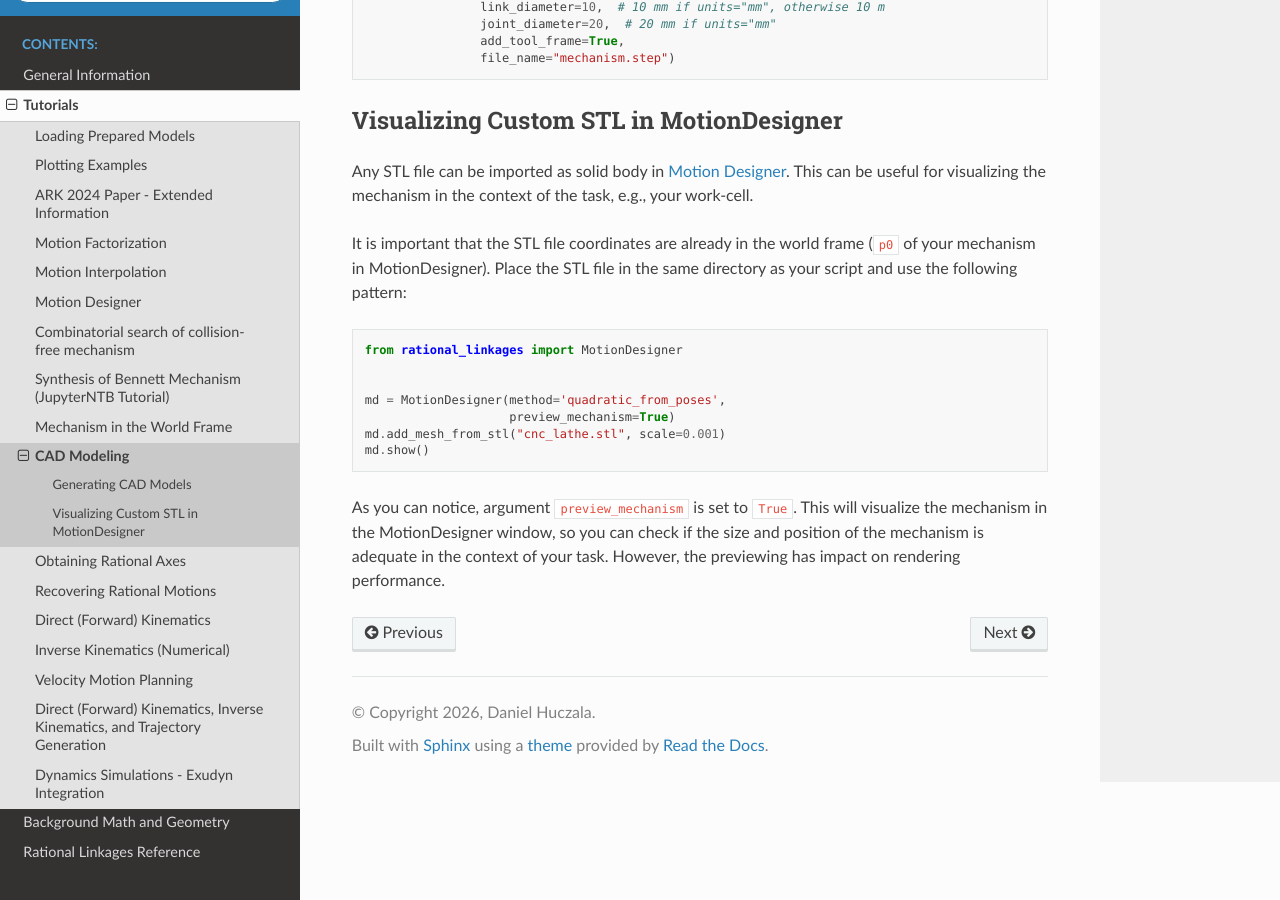
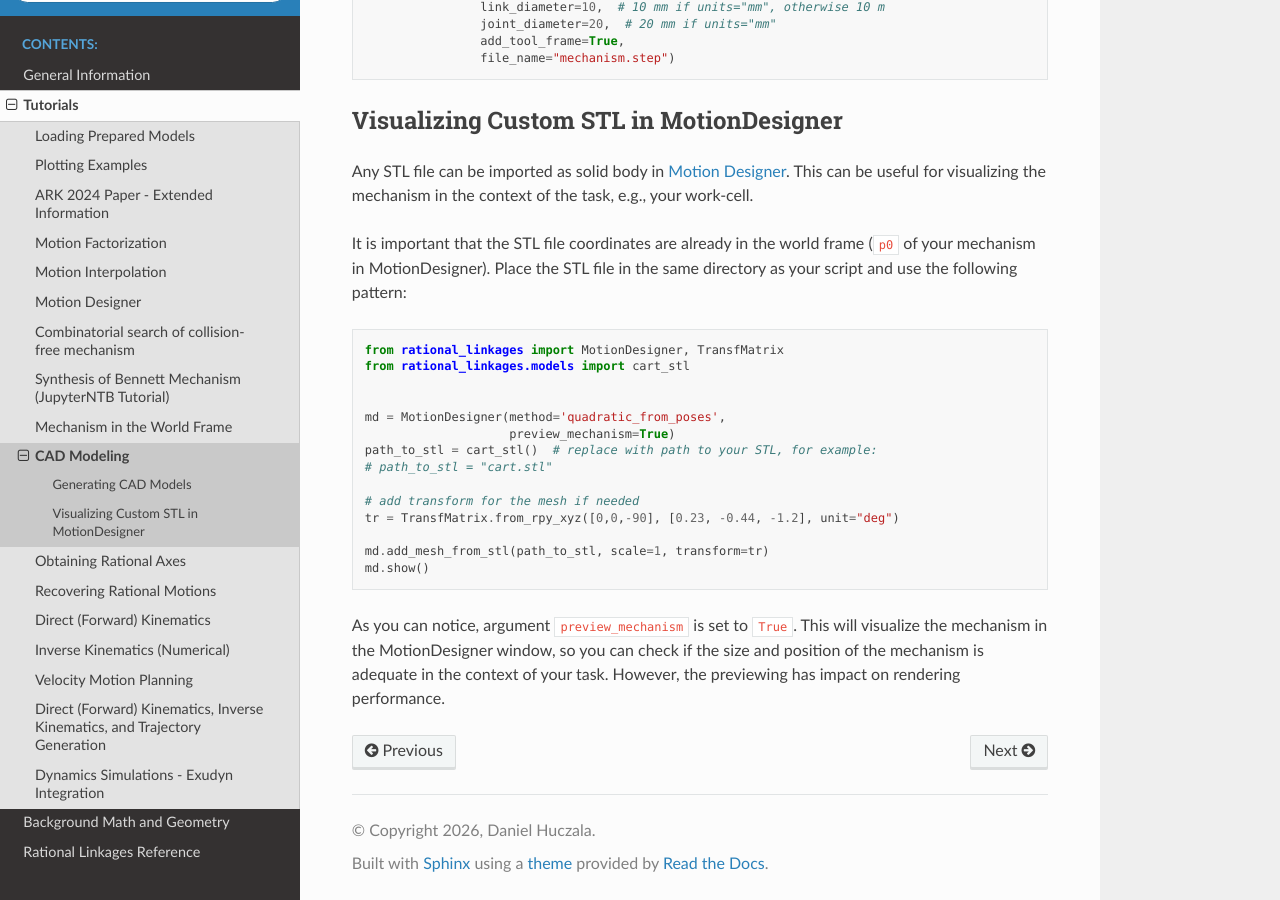
Before and after one commit to hucik14/rational-linkages, a Sphinx documentation site: the page built from docs/source/tutorials/cad.rst, in a window 1280 px wide and 900 px high, scrolled down 990 px. Built offline with Sphinx 7.4.7 and the Read the Docs theme 3.1.0, drawn with Linux system fonts in a browser that asks for light colours.

Commit message:
example update, stl can change pose by transform
changelog: added

```diff
--- a/docs/source/tutorials/cad.rst
+++ b/docs/source/tutorials/cad.rst
@@ -65,12 +65,19 @@ and use the following pattern:
 
 .. code-block::
 
-    from rational_linkages import MotionDesigner
+    from rational_linkages import MotionDesigner, TransfMatrix
+    from rational_linkages.models import cart_stl
 
 
     md = MotionDesigner(method='quadratic_from_poses',
                         preview_mechanism=True)
-    md.add_mesh_from_stl("cnc_lathe.stl", scale=0.001)
+    path_to_stl = cart_stl()  # replace with path to your STL, for example:
+    # path_to_stl = "cart.stl"
+
+    # add transform for the mesh if needed
+    tr = TransfMatrix.from_rpy_xyz([0,0,-90], [0.23, -0.44, -1.2], unit="deg")
+
+    md.add_mesh_from_stl(path_to_stl, scale=1, transform=tr)
     md.show()
 
 .. clear-namespace
```
Also changed, not shown: 1 other file.
